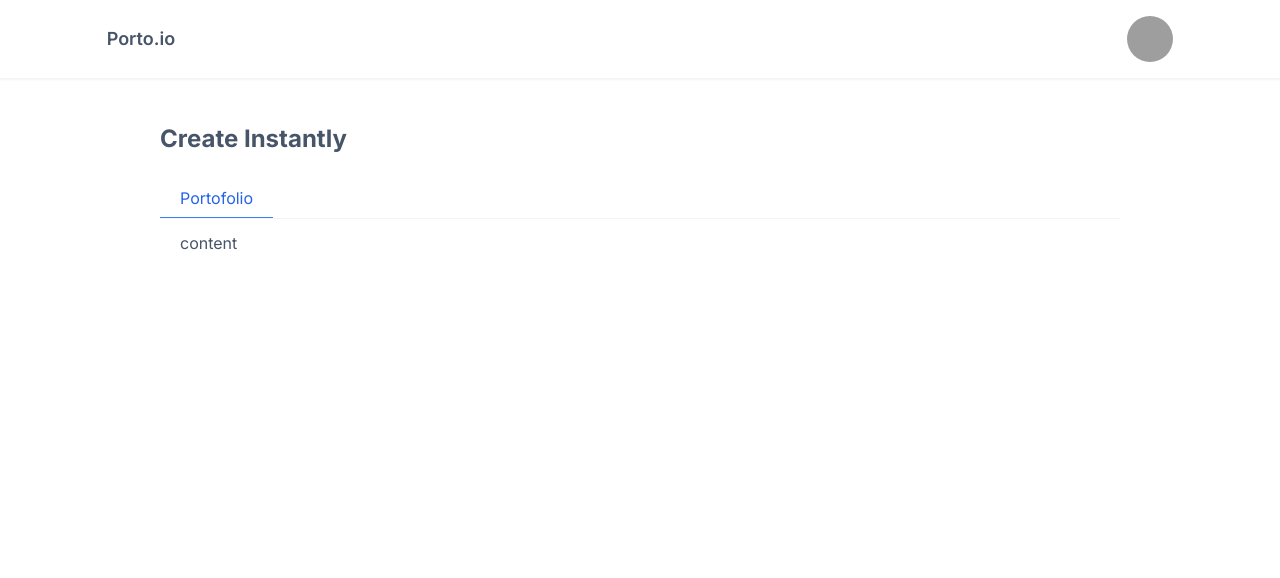
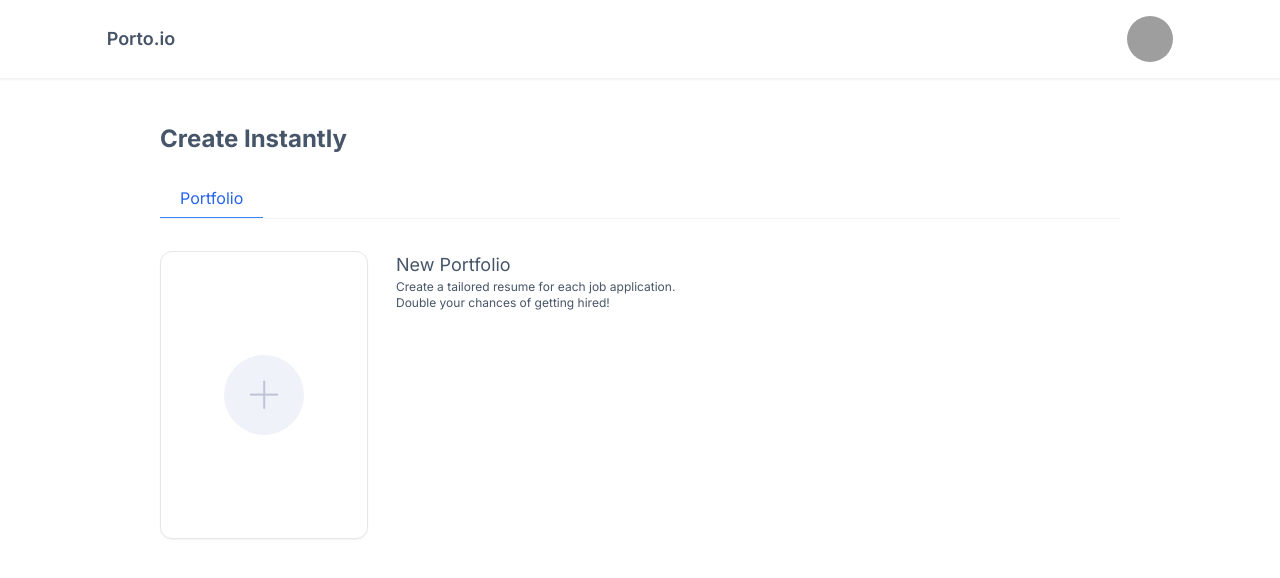
Before and after one commit to onlyhasbi/porto, a Next.js app: page / in a window 1280 px wide. Shown: the top 578 px of the page. Built offline with nearby package versions, Linux system fonts and the light colour scheme; grey boxes are pictures that could not be loaded.

Commit message:
build home page

```diff
--- a/app/_components/Card/page.tsx
+++ b/app/_components/Card/page.tsx
@@ -1,7 +1,19 @@
+import clsx from 'clsx';
 import React, { PropsWithChildren } from 'react';
 
-function Card({ children }: PropsWithChildren) {
-  return <div className="p-4 md:p-5">{children}</div>;
+function Card({
+  children,
+  className,
+}: PropsWithChildren & { className?: string }) {
+  return (
+    <div
+      className={`${clsx(
+        className
+      )} flex flex-col bg-white border shadow-sm rounded-xl dark:bg-slate-900 dark:border-gray-700 dark:shadow-slate-700/[.7]`}
+    >
+      <div className="p-4 md:p-5">{children}</div>
+    </div>
+  );
 }
 
 export const CardBody = ({ children }: PropsWithChildren) => (
@@ -11,3 +23,5 @@ export const CardBody = ({ children }: PropsWithChildren) => (
 export const CardTitle = (title: string) => (
   <h3 className="text-lg font-bold text-gray-800 dark:text-white">{title}</h3>
 );
+
+export default Card;
--- a/app/_components/Tab/TabContentItem.tsx
+++ b/app/_components/Tab/TabContentItem.tsx
@@ -11,7 +11,7 @@ function TabContentItem({ content }: Props) {
       id={`tabs-with-underline-${key}`}
       role="tabpanel"
       aria-labelledby={`tabs-with-underline-item-${key}`}
-      className="px-5"
+      className="mt-8"
     >
       {content}
     </div>
--- a/app/_features/PortfolioCard.tsx
+++ /dev/null
@@ -1,11 +0,0 @@
-import React from 'react'
-
-type Props = {}
-
-function PortfolioCard({}: Props) {
-  return (
-    <div>PortfolioCard</div>
-  )
-}
-
-export default PortfolioCard
--- /dev/null
+++ b/app/_features/home/PortfolioCard.tsx
@@ -0,0 +1,41 @@
+import React from 'react';
+import Card from '../../_components/Card/page';
+import Link from 'next/link';
+
+function PortfolioCard() {
+  return (
+    <Link href="/new" className="flex gap-7 items-start">
+      <Card className="group/add max-w-15 w-[13rem] h-[18rem] flex justify-center items-center">
+        <Circle />
+      </Card>
+      <Description />
+    </Link>
+  );
+}
+
+const Description = () => (
+  <div className="max-w-xs">
+    <h2 className="text-lg">New Portfolio</h2>
+    <p className="text-xs max-w-xl">
+      Create a tailored resume for each job application. Double your chances of
+      getting hired!
+    </p>
+  </div>
+);
+
+const Circle = () => (
+  <div className="group-hover/add:bg-blue-500 bg-[#eff2f9] rounded-full w-20 h-20 flex items-center justify-center cursor-pointer">
+    <div className="text-3xl">
+      <Cross />
+    </div>
+  </div>
+);
+
+const Cross = () => (
+  <div className="relative w-7 h-7">
+    <div className="absolute inset-0 mx-auto my-auto left-0 w-full h-[.1rem] bg-[#bec4d5] group-hover/add:bg-white transform rotate-180"></div>
+    <div className="absolute inset-0 mx-auto my-auto -translate-y-50 left-0 w-full h-[.1rem] bg-[#bec4d5] group-hover/add:bg-white transform -rotate-90"></div>
+  </div>
+);
+
+export default PortfolioCard;
--- /dev/null
+++ b/app/new/page.tsx
@@ -0,0 +1,9 @@
+import React from 'react';
+
+function NewPortFolio() {
+  return <div className="grid col-2"><div>Input Data</div><div>Preview</div></div>;
+}
+
+
+
+export default NewPortFolio;
--- a/app/page.tsx
+++ b/app/page.tsx
@@ -1,9 +1,13 @@
 import Tab from './_components/Tab/page';
+import PortfolioCard from './_features/home/PortfolioCard';
 
-const tabItems = [
-  { key: 'portofolio', label: 'Portofolio', content: <>content</> },
-];
+
 export default function Home() {
+
+  const tabItems = [
+    { key: 'portofolio', label: 'Portfolio', content: <PortfolioCard /> },
+  ];
+
   return (
     <>
       <h2 className="font-bold text-2xl my-6">Create Instantly</h2>
```
